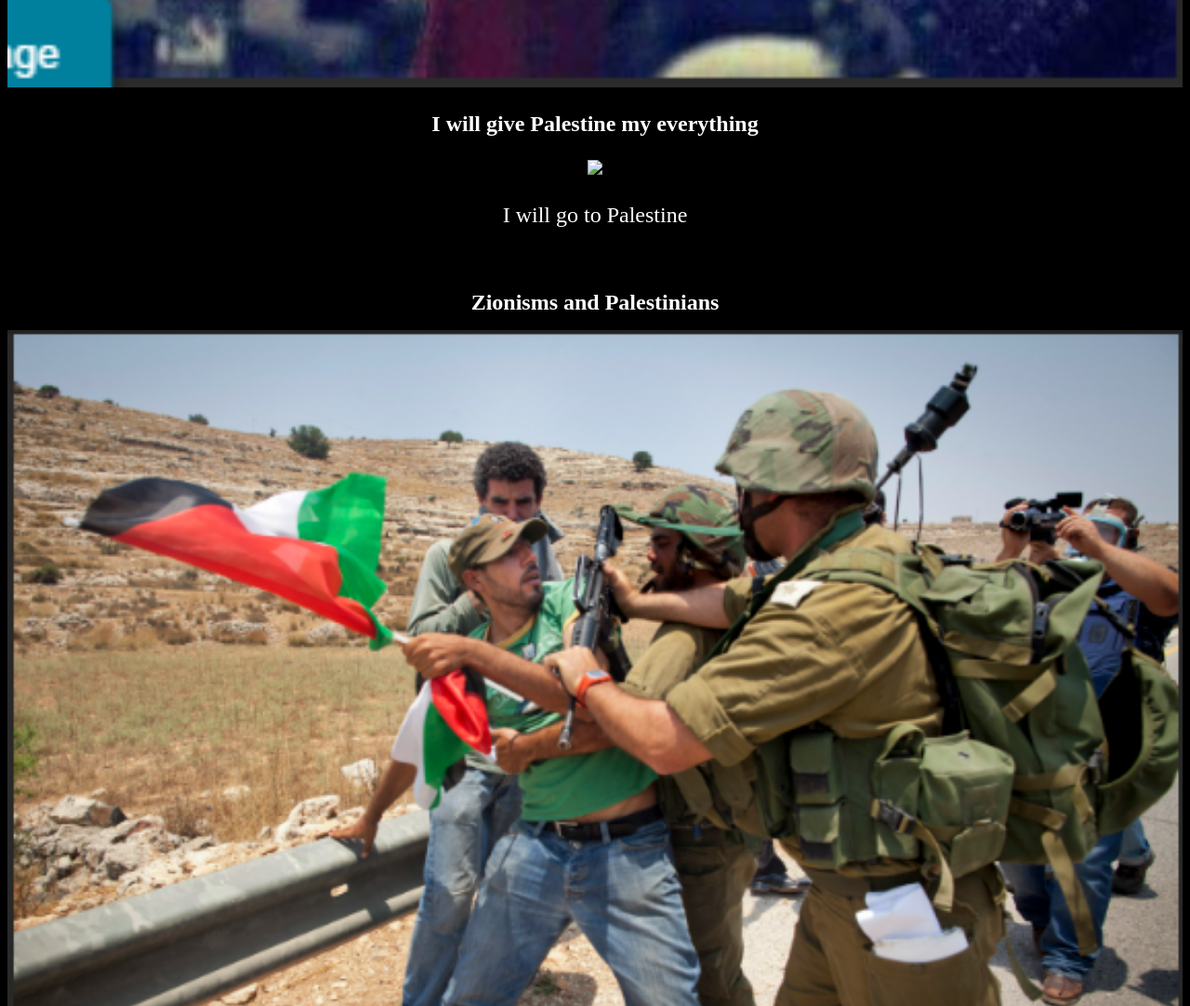
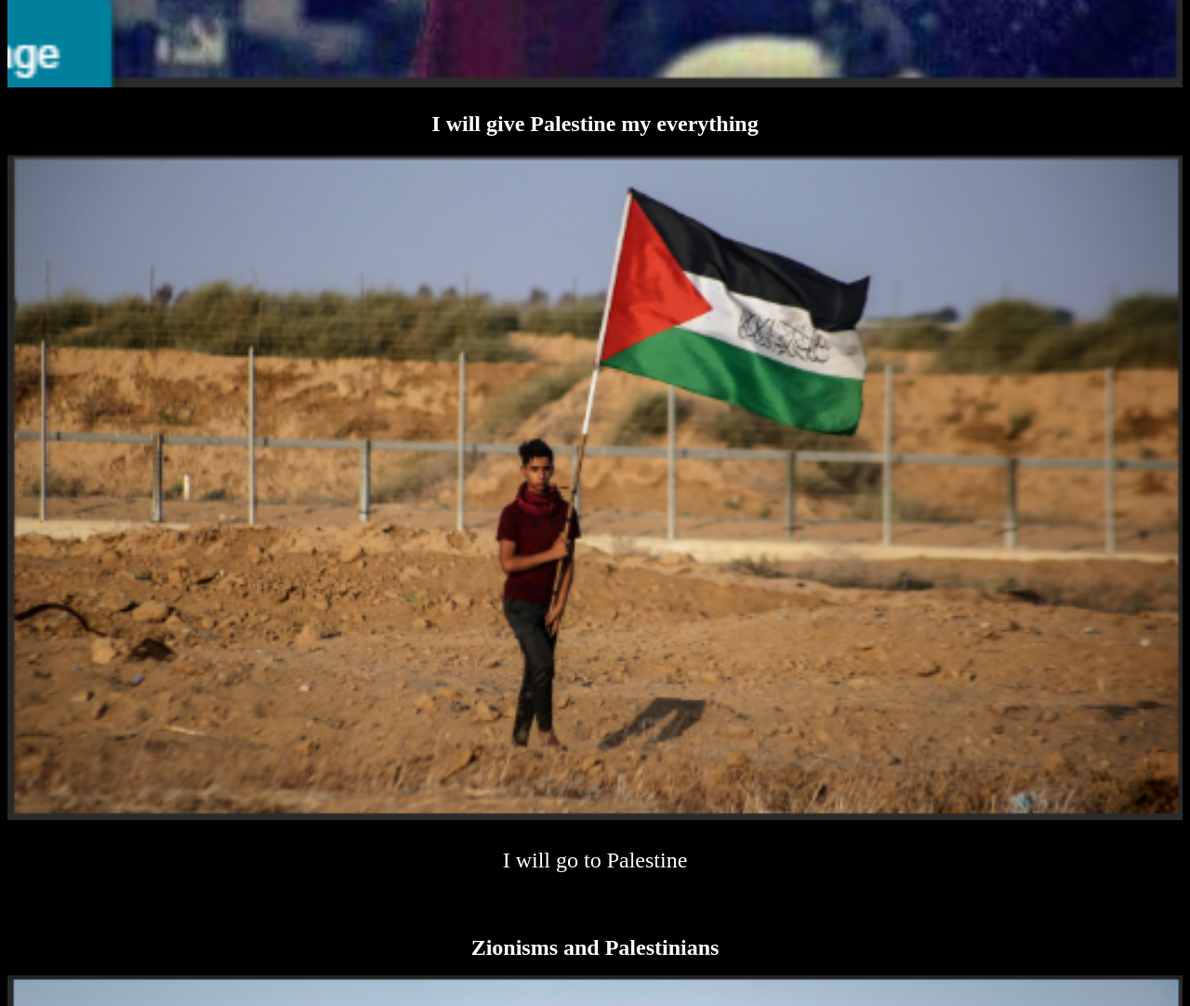
Before and after one commit to Yasmeen2014/pal, a plain HTML site: page index1.html in a window 1280 px wide. Shown: the part 1459-2541 px from the top of the page at 93% size. Drawn offline with Linux system fonts and the light colour scheme.

Commit message:
small pronblemmm

```diff
--- a/index1.html
+++ b/index1.html
@@ -14,7 +14,7 @@
     <h1>I love Palestine</h1>
     <img src="./images/Save Palestine0 (1).png"/><br>
     <h2>I will give Palestine my everything</h2>
-    <img src="./images/Save Palestine0 (2).png/"/>
+    <img src="./images/Save Palestine0 (2).png"/>
     <p>I will go to Palestine</p><br>
     <h1>Zionisms and Palestinians</h1>
     <img src="./images/Save Palestine0 (3).png"/>
```
